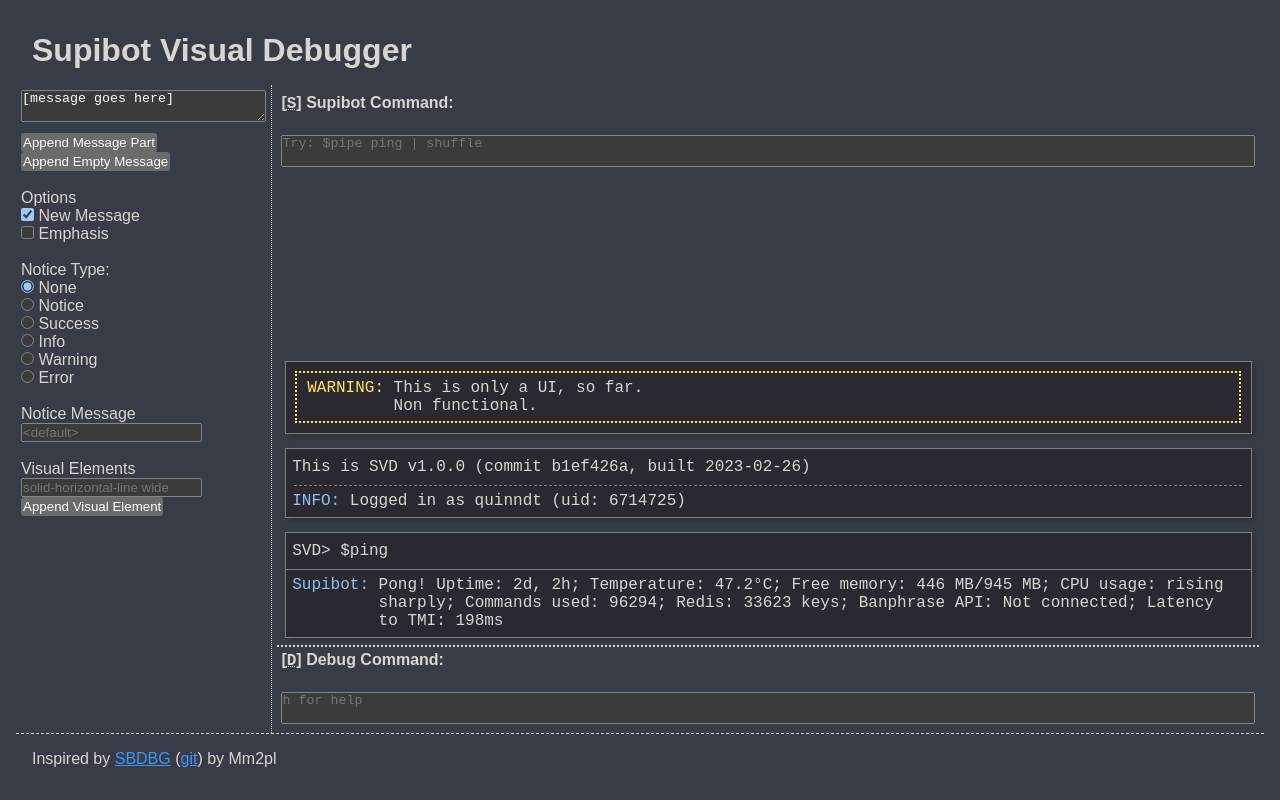
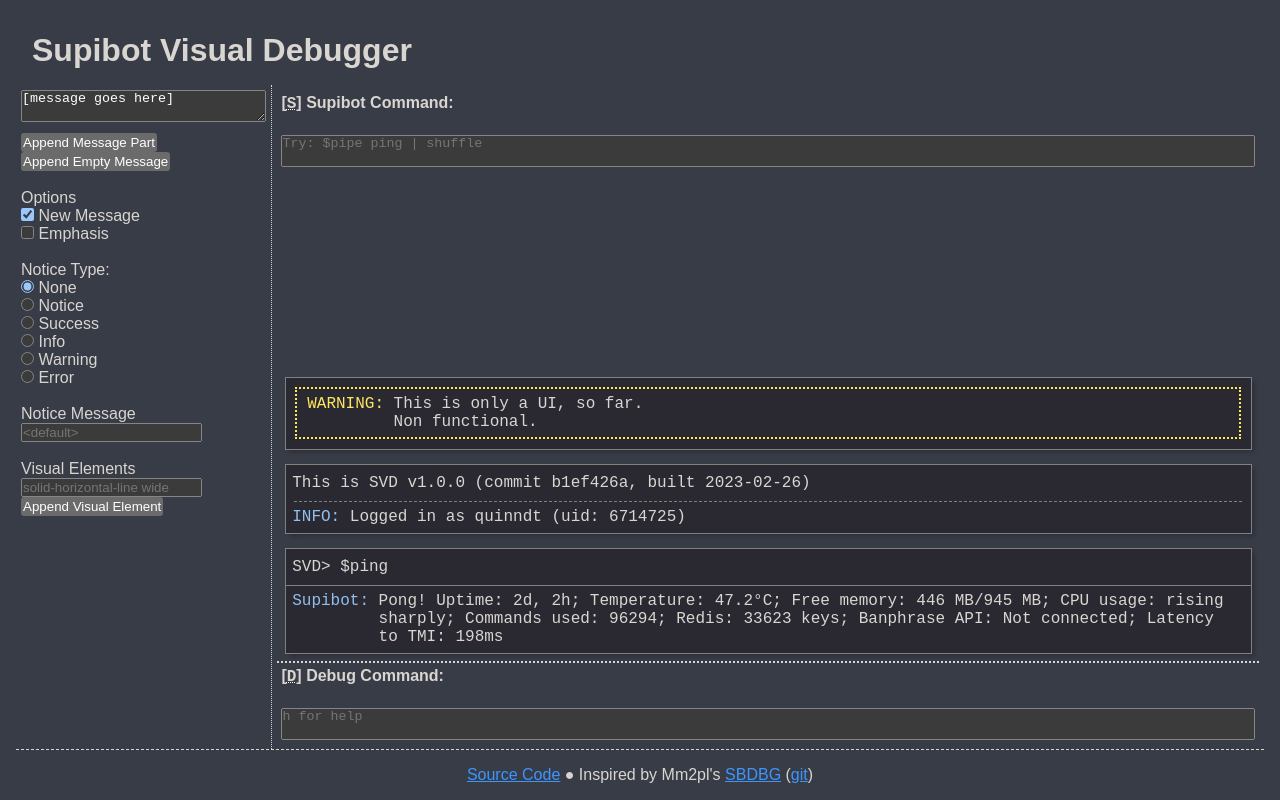
Before and after one commit to NotNotQuinn/supibot-visual-debugger, a SvelteKit app: page / in a window 1280 px wide. Built offline with nearby package versions, Linux system fonts and the light colour scheme.

Commit message:
Update footer

```diff
--- a/src/routes/+page.svelte
+++ b/src/routes/+page.svelte
@@ -24,6 +24,11 @@
 	h1 {
 		margin: 1rem
 	}
+
+	.footer {
+		text-align: center;
+		padding-bottom: 0;
+	}
 </style>
 
 <svelte:head>
@@ -35,5 +40,9 @@
 
 	<Console />
 
-	<footer>Inspired by <a href="https://kotmisia.pl/sbdbg/">SBDBG</a> (<a href="https://git.kotmisia.pl/mm2pl/sbdbg">git</a>) by Mm2pl</footer>
+	<footer class="footer">
+		<span class="footer-end"><a href="//github.com/notnotquinn/supibot-visual-debugger" target="_blank" rel="noreferrer external">Source Code</a></span>
+		&#9679;
+		<span class="footer-start">Inspired by Mm2pl's <a target="_blank" rel="noreferrer external" href="https://kotmisia.pl/sbdbg/">SBDBG</a> (<a target="_blank" rel="noreferrer external" href="https://git.kotmisia.pl/mm2pl/sbdbg">git</a>)</span>
+	</footer>
 </div>
```
